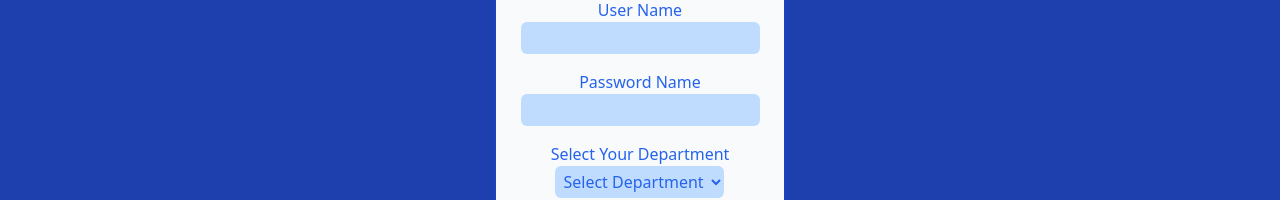
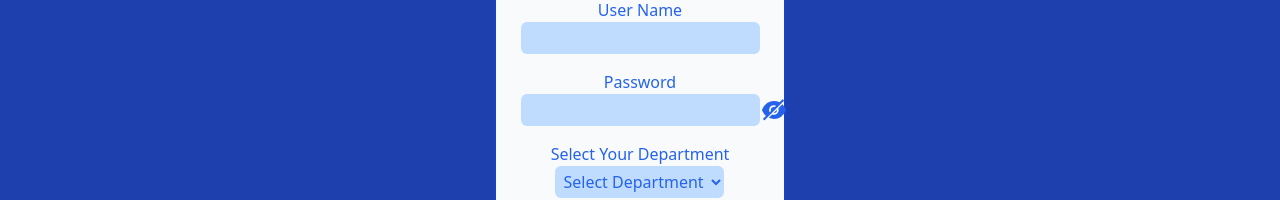
Before and after one commit to krishkasper07/Psi-home, a React (Create React App) app: page /signUp in a window 1280 px wide. Shown: the part 306-506 px from the top of the page. Built offline with nearby package versions, Linux system fonts and the light colour scheme; no server answers.

Commit message:
added change to password fields

```diff
--- a/src/signIn/signIn.jsx
+++ b/src/signIn/signIn.jsx
@@ -5,14 +5,16 @@ import { NavLink } from "react-router-dom";
 import { ThemeContext } from "../App";
 import Theme from "../components/theme";
 import { ImHome3 } from "react-icons/im";
+import { AiFillEye, AiFillEyeInvisible } from "react-icons/ai"
 import { motion } from "framer-motion";
+import { useState } from "react";
 export default function SignIn() {
   const { signIn } = useContext(AuthContext);
   const { dark } = useContext(ThemeContext);
+  const [showPass, setPass] = useState(false)
   return (
     <div
-      className={`w-full h-[100vh] flex justify-center items-center ${
-        dark ? "bg-black text-white" : "bg-blue-800 text-blue-600"
+      className={`w-full h-[100vh] flex justify-center items-center ${dark ? "bg-black text-white" : "bg-blue-800 text-blue-600"
         } `}
     >
       <div className="absolute top-4 right-2">
@@ -32,15 +34,13 @@ export default function SignIn() {
       </motion.div>
       <form
         onSubmit={signIn}
-        className={`flex flex-col  p-2 h-56 w-72 shadow-md rounded-md ${
-          dark ? "bg-slate-900 shadow-slate-800" : "bg-slate-50 shadow-blue-700"
+        className={`flex flex-col  p-2 h-56 w-72 shadow-md rounded-md ${dark ? "bg-slate-900 shadow-slate-800" : "bg-slate-50 shadow-blue-700"
           } justify-center items-center`}
       >
         <div className={`flex justify-center items-center flex-col my-2`}>
           <label className={`flex justify-start`}>Username</label>
           <input
-            className={`${
-              dark ? "bg-slate-800" : "bg-blue-200"
+            className={`${dark ? "bg-slate-800" : "bg-blue-200"
               } border-none outline-none p-1 rounded-md`}
             type="text"
             name="userName"
@@ -48,18 +48,21 @@ export default function SignIn() {
         </div>
         <div className={`flex justify-center items-center flex-col my-2`}>
           <label className={`flex justify-start`}>Password</label>
+          <div className="flex items-center justify-center">
             <input
-            className={`border-none outline-none p-1 rounded-md ${
-              dark ? "bg-slate-800" : "bg-blue-200"
+              className={`border-none outline-none p-1 ml-7 rounded-md ${dark ? "bg-slate-800" : "bg-blue-200"
                 }`}
-            type="password"
+              type={`${showPass ? "text" : "password"}`}
               name="password"
+
             />
+            {showPass ? <AiFillEye className="cursor-pointer w-7 h-8" onClick={() => setPass(!showPass)} /> : <AiFillEyeInvisible
+            className="w-7 h-8 cursor-pointer" onClick={() => setPass(!showPass)}/>}
+          </div>
         </div>
         <button
           type="submit"
-          className={`shadow-md p-1 mt-2 rounded-md ${
-            dark
+          className={`shadow-md p-1 mt-2 rounded-md ${dark
               ? "bg-emerald-800 shadow-emerald-600"
               : "bg-blue-800 shadow-blue-600"
             }  text-white`}
@@ -69,8 +72,7 @@ export default function SignIn() {
         <div className={`mt-2 text-xs md:text-md`}>
           <span className="mr-1">Not Yet Registered Click here to</span>
           <NavLink
-            className={`font-bold ${
-              dark ? "text-emerald-800" : "text-blue-800"
+            className={`font-bold ${dark ? "text-emerald-800" : "text-blue-800"
               }`}
             to={"/signUp"}
           >
--- a/src/signUp/signUp.jsx
+++ b/src/signUp/signUp.jsx
@@ -1,14 +1,16 @@
 import React from "react";
-import { useContext } from "react";
+import { useContext,useState } from "react";
 import { ThemeContext } from "../App";
 import AuthContext from "../authContext/authProvider";
 import Theme from "../components/theme";
 import { NavLink } from "react-router-dom";
 import { ImHome3 } from "react-icons/im";
 import { motion } from "framer-motion";
+import { AiFillEye, AiFillEyeInvisible } from "react-icons/ai"
 export default function SignUp() {
   const { signUp } = useContext(AuthContext);
   const { dark } = useContext(ThemeContext);
+  const [showPass, setPass] = useState(false)
   return (
     <div
       className={`w-full h-[100vh] flex justify-center items-center ${
@@ -58,14 +60,18 @@ export default function SignUp() {
           />
         </div>
         <div className={`flex justify-center items-center flex-col my-2`}>
-          <label>Password Name</label>
-          <input
-            type="text"
-            name="password"
-            className={`${
-              dark ? "bg-slate-800" : "bg-blue-200"
-            } border-none outline-none p-1 rounded-md`}
-          />
+          <label>Password</label>
+          <div className="flex items-center justify-center">
+            <input
+              className={`border-none outline-none p-1 ml-7 rounded-md ${dark ? "bg-slate-800" : "bg-blue-200"
+                }`}
+              type={`${showPass ? "text" : "password"}`}
+              name="password"
+
+            />
+            {showPass ? <AiFillEye className="w-7 h-8 cursor-pointer" onClick={() => setPass(!showPass)} /> : <AiFillEyeInvisible
+            className="w-7 h-8 cursor-pointer" onClick={() => setPass(!showPass)}/>}
+          </div>
         </div>
         <div className={`flex justify-center items-center flex-col my-2`}>
           <label>Select Your Department</label>
```
Also changed, not shown: 1 other file (tests, documents, lock files or other folders). Lines whose indentation alone changed are shown as unchanged.
